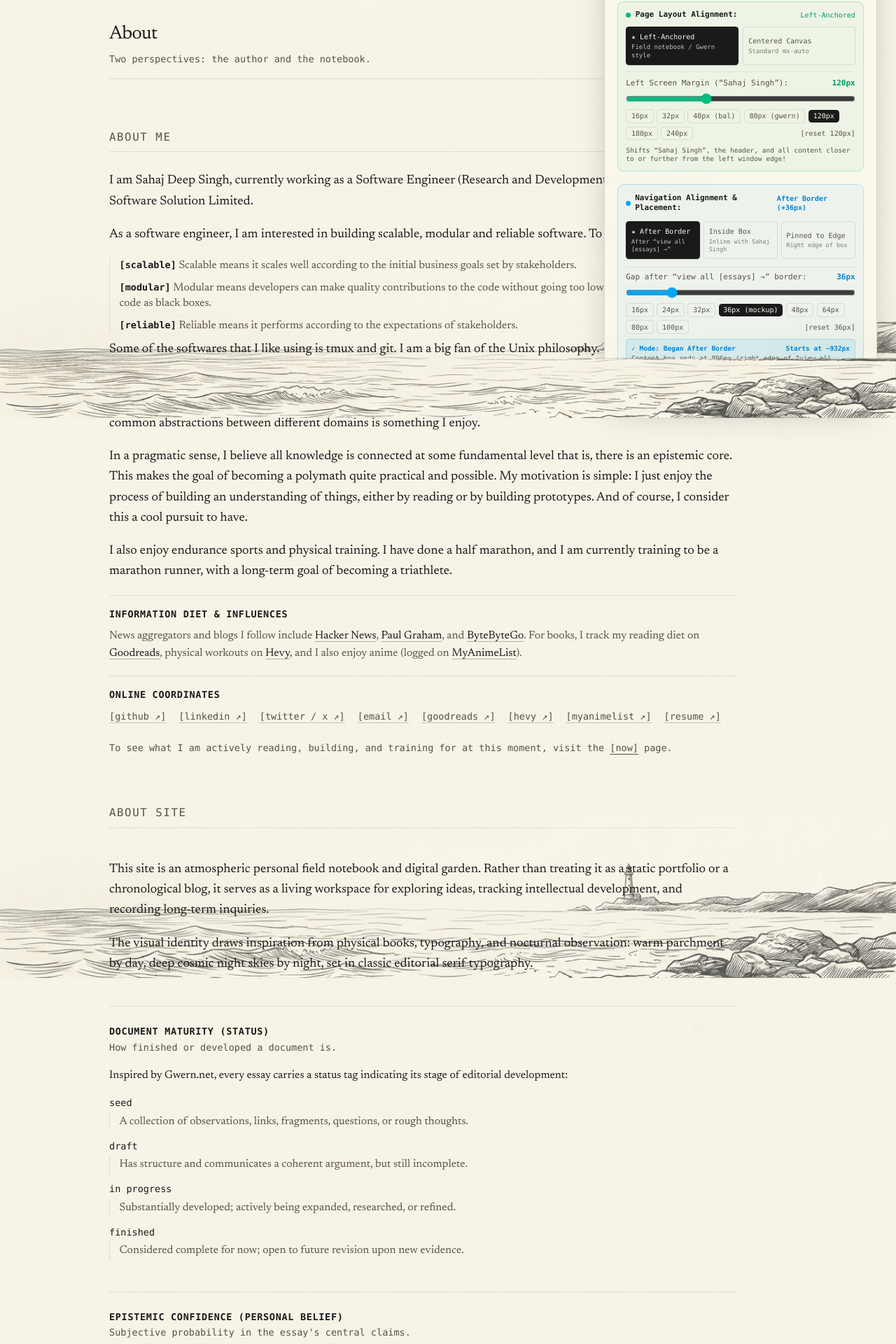
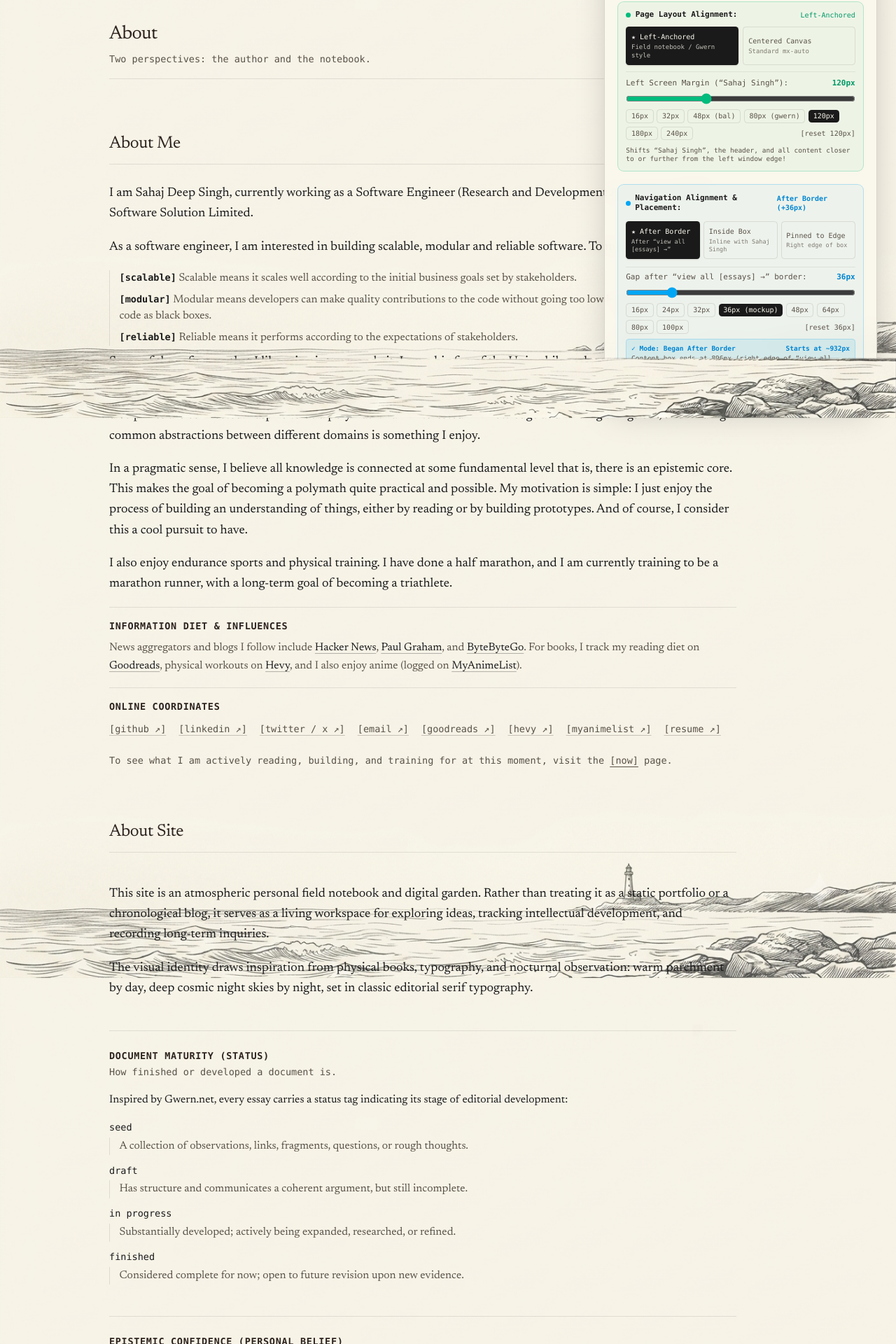
Before and after one commit to sahajdeepsingh651/sahajsingh, a Next.js app: page /about in a window 1280 px wide. Shown: the part 203-2123 px from the top of the page at 70% size. Built offline with nearby package versions, Linux system fonts and the light colour scheme.

Commit message:
style(about): unify all headings to use heading-color

```diff
--- a/src/app/about/page.tsx
+++ b/src/app/about/page.tsx
@@ -13,7 +13,7 @@ export default function AboutPage() {
         <div className="space-y-16 w-full">
             {/* Page Header */}
             <header className="space-y-2 pb-4 border-b border-current/10">
-                <h1 className="text-xl sm:text-2xl font-normal tracking-tight">
+                <h1 className="text-xl sm:text-2xl font-normal tracking-tight text-[var(--heading-color)]">
                     About
                 </h1>
                 <p className="text-xs font-mono text-[var(--text-muted)]">
@@ -24,7 +24,7 @@ export default function AboutPage() {
             {/* Section 1: About Me */}
             <section id="about-me" className="space-y-6 scroll-mt-12">
                 <div className="border-b border-current/10 pb-2">
-                    <h2 className="text-sm uppercase tracking-widest font-mono text-[var(--text-muted)]">
+                    <h2 className="section-heading">
                         About Me
                     </h2>
                 </div>
@@ -91,7 +91,7 @@ export default function AboutPage() {
 
                     {/* Information Diet */}
                     <div className="pt-4 border-t border-current/10 space-y-2">
-                        <h3 className="text-xs font-mono uppercase tracking-wider text-[var(--text-color)] font-semibold">
+                        <h3 className="text-xs font-mono uppercase tracking-wider text-[var(--heading-color)] font-semibold">
                             Information Diet &amp; Influences
                         </h3>
                         <p className="text-sm text-[var(--text-muted)] leading-relaxed">
@@ -155,7 +155,7 @@ export default function AboutPage() {
 
                     {/* Online Coordinates */}
                     <div className="pt-4 border-t border-current/10 space-y-3">
-                        <h3 className="text-xs font-mono uppercase tracking-wider text-[var(--text-color)] font-semibold">
+                        <h3 className="text-xs font-mono uppercase tracking-wider text-[var(--heading-color)] font-semibold">
                             Online Coordinates
                         </h3>
                         <ul className="flex flex-wrap gap-x-4 gap-y-2 text-xs font-mono text-[var(--text-muted)]">
@@ -257,7 +257,7 @@ export default function AboutPage() {
             {/* Section 2: About Site */}
             <section id="about-site" className="space-y-10 scroll-mt-12">
                 <div className="border-b border-current/10 pb-2">
-                    <h2 className="text-sm uppercase tracking-widest font-mono text-[var(--text-muted)]">
+                    <h2 className="section-heading">
                         About Site
                     </h2>
                 </div>
@@ -284,7 +284,7 @@ export default function AboutPage() {
                     className="space-y-4 scroll-mt-12 pt-6 border-t border-current/10"
                 >
                     <div className="space-y-1">
-                        <h3 className="text-xs font-mono uppercase tracking-wider text-[var(--text-color)] font-semibold">
+                        <h3 className="text-xs font-mono uppercase tracking-wider text-[var(--heading-color)] font-semibold">
                             Document Maturity (Status)
                         </h3>
                         <p className="text-xs font-mono text-[var(--text-muted)]">
@@ -315,7 +315,7 @@ export default function AboutPage() {
                     className="space-y-4 scroll-mt-12 pt-6 border-t border-current/10"
                 >
                     <div className="space-y-1">
-                        <h3 className="text-xs font-mono uppercase tracking-wider text-[var(--text-color)] font-semibold">
+                        <h3 className="text-xs font-mono uppercase tracking-wider text-[var(--heading-color)] font-semibold">
                             Epistemic Confidence (Personal Belief)
                         </h3>
                         <p className="text-xs font-mono text-[var(--text-muted)]">
@@ -324,7 +324,7 @@ export default function AboutPage() {
                     </div>
 
                     <div className="p-4 rounded border border-current/10 space-y-2 bg-current/[0.02]">
-                        <h4 className="text-xs font-mono uppercase tracking-wider text-[var(--text-color)] font-medium">
+                        <h4 className="text-xs font-mono uppercase tracking-wider text-[var(--heading-color)] font-medium">
                             What Confidence Means Here
                         </h4>
                         <p className="text-sm leading-relaxed text-[var(--text-muted)] font-serif">
@@ -370,7 +370,7 @@ export default function AboutPage() {
                     className="space-y-4 scroll-mt-12 pt-6 border-t border-current/10"
                 >
                     <div className="space-y-1">
-                        <h3 className="text-xs font-mono uppercase tracking-wider text-[var(--text-color)] font-semibold">
+                        <h3 className="text-xs font-mono uppercase tracking-wider text-[var(--heading-color)] font-semibold">
                             Revision History
                         </h3>
                         <p className="text-xs font-mono text-[var(--text-muted)]">
```
